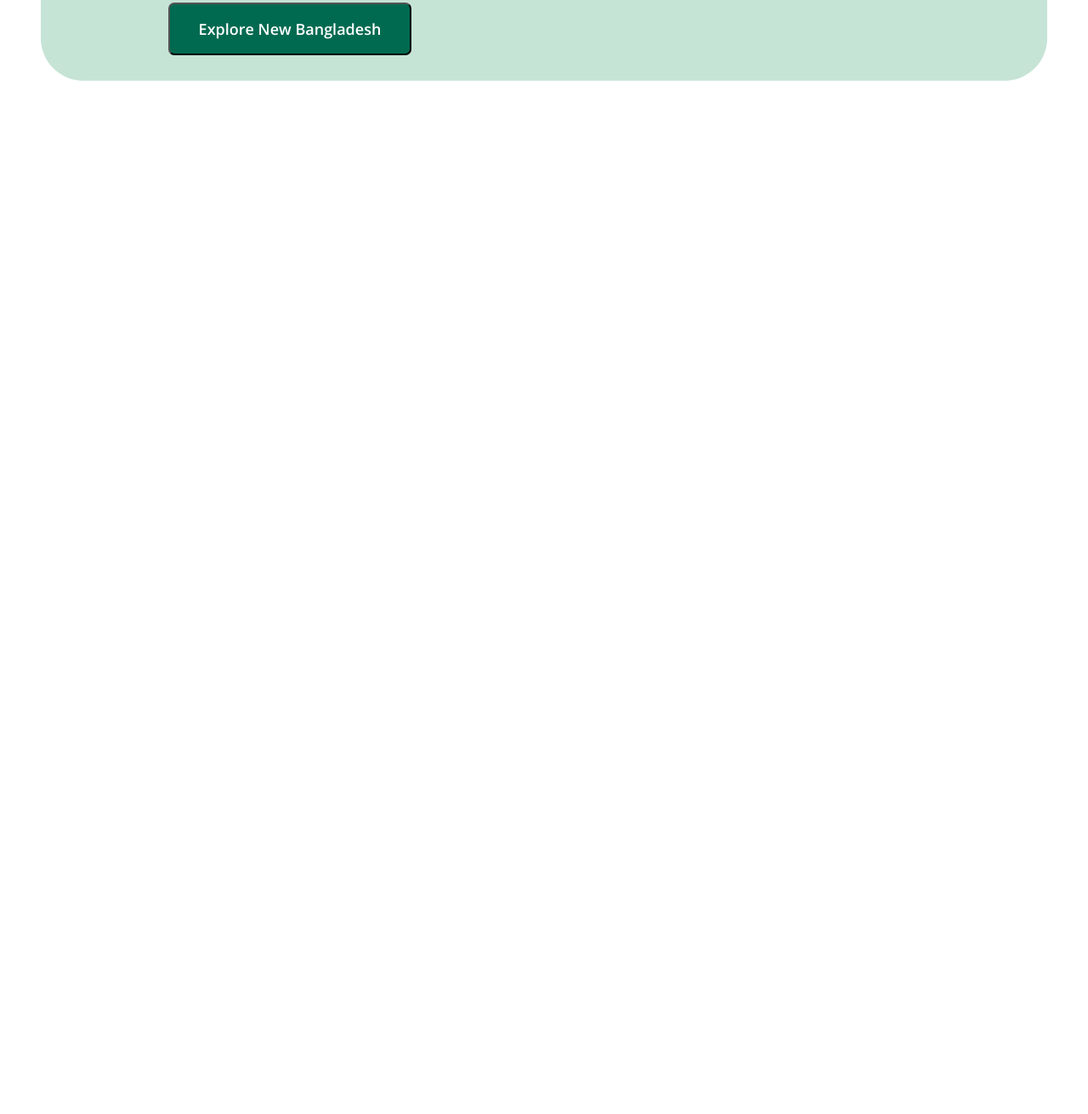
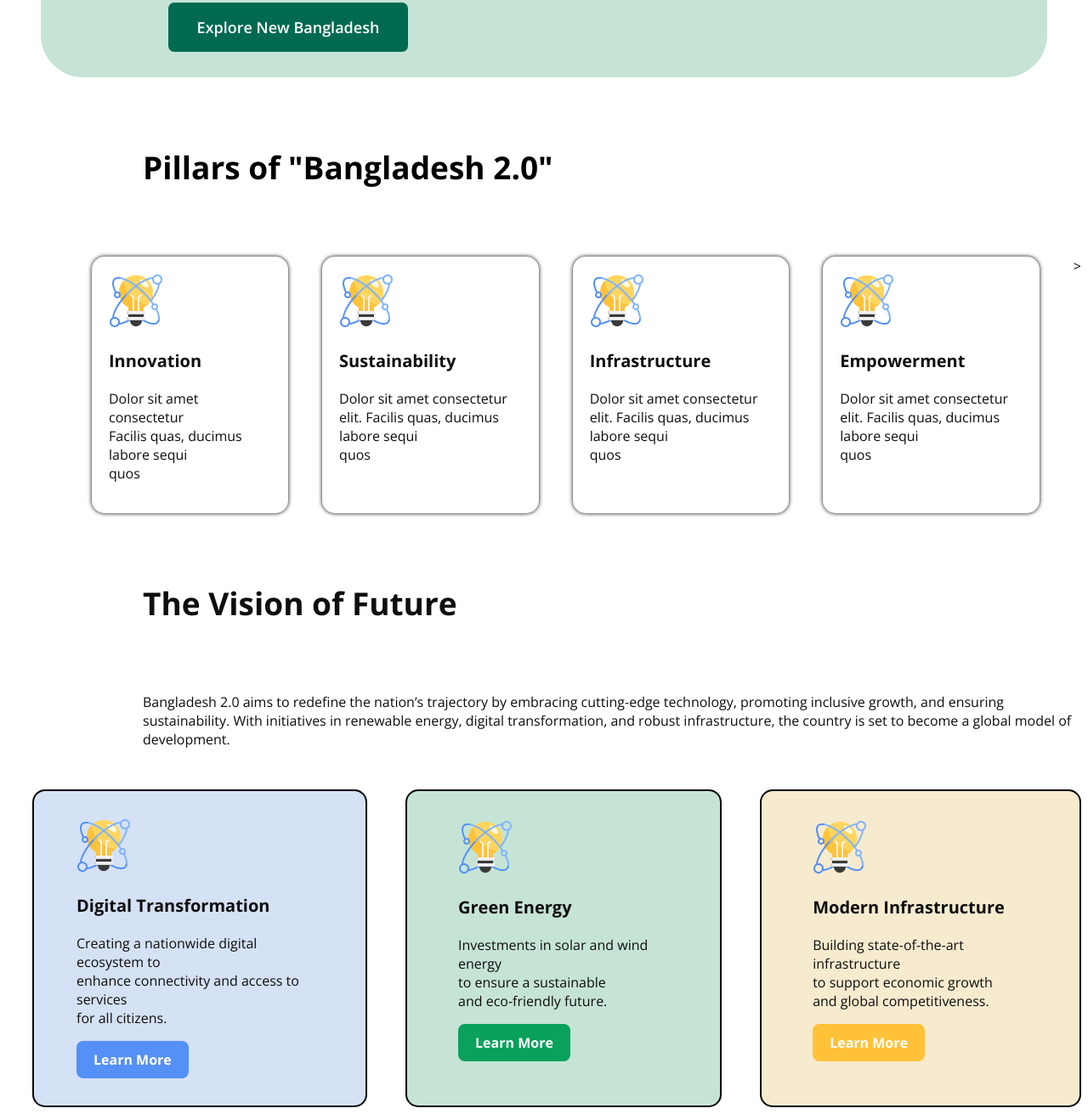
Before and after one commit to abdullahtamim32/Assinment-1-project, a plain HTML site: page index.html in a window 1280 px wide. Shown: the part 773-2084 px from the top of the page at 85% size. Before the commit the page ends 876 px from the top, so only its background shows below. Drawn offline with nearby package versions, Linux system fonts and the light colour scheme.

Commit message:
my-first-project-3

```diff
--- a/index.html
+++ b/index.html
@@ -42,8 +42,94 @@
     <div class="img-div">
 <img src="assets/hero.png" alt="bd-flag">
     </div>
+
         </section>
     </div>
     </header>
+   <main>
+    <section
+    id="third-section-Pillars-of-Bangladesh20">
+   <h3 class="third-section-h3-20">
+    Pillars of "Bangladesh 2.0"
+   </h3>
+<section class="section-of-ban10">
+<div class="four-boxes">
+    <img class="card-icon" src="assets/card-icon.png" alt="">
+    <p class="card-big-text">Innovation</p>
+    <p class="card-small-text">Dolor sit amet consectetur <br> Facilis quas, ducimus labore sequi<br>quos </p>
+</div>
+<div class="four-boxes">
+    <img class="card-icon" src="assets/card-icon.png" alt="">
+    <p class="card-big-text">Sustainability</p>
+    <p class="card-small-text">Dolor sit amet consectetur <br> elit. Facilis quas, ducimus labore sequi<br>quos </p>
+</div>
+<div class="four-boxes">
+    <img class="card-icon" src="assets/card-icon.png" alt="">
+    <p class="card-big-text">Infrastructure</p>
+    <p class="card-small-text">Dolor sit amet consectetur <br> elit. Facilis quas, ducimus labore sequi <br> quos </p>
+</div>
+<div class="four-boxes">
+    <img class="card-icon" src="assets/card-icon.png" alt="">
+    <p class="card-big-text">Empowerment</p>
+    <p class="card-small-text">Dolor sit amet consectetur <br> elit. Facilis quas, ducimus labore sequi <br> quos </p>
+</div>>
+</section>
+    </section>
+    <!-- 4th main section -->
+    <section>
+<h3 class="fourth-big-h3">The Vision of Future</h3>
+<p class="smaller-text-4th">Bangladesh 2.0 aims to redefine the nation’s trajectory by embracing cutting-edge technology, promoting inclusive growth, and ensuring sustainability. With initiatives in renewable energy, digital transformation, and robust infrastructure, the country is set to become a global model of development.</p>
+    </section>
+    <!-- forth section box part -->
+    <section id="forth-section-next-part">
+        <section class="section-4-auto auto-1">
+            <img src="assets/card-icon.png" alt="first-img">
+            <h3 class="section-next-4-big-h3">
+                Digital Transformation
+            </h3>
+        <p class="section-next-4-small-para">
+            Creating a nationwide digital ecosystem to <br>  enhance connectivity and access to services <br> for all citizens.
+        </p>
+        <a href="">
+         <button class="section-4-btn-4 section-4-btn-1">
+            Learn More
+         </button>
+        </a>
+        </section>
+        <section class="section-4-auto auto-2">
+            <img src="assets/card-icon.png" alt="second-img">
+            <h3 class="section-next-4-big-h3">
+                Green Energy
+            </h3>
+        <p class="section-next-4-small-para">
+            Investments in solar and wind energy <br>  to  ensure a sustainable
+            <br> and eco-friendly future.
+        </p>
+        <a href="">
+            <button class="section-4-btn-4 section-4-btn-2">
+               Learn More
+            </button>
+           </a>
+        </section>
+        <section class="section-4-auto auto-3">
+            <img src="assets/card-icon.png" alt="third-img">
+            <h3 class="section-next-4-big-h3">
+                Modern Infrastructure
+            </h3>
+        <p class="section-next-4-small-para">
+            Building state-of-the-art infrastructure <br> to support  economic growth
+            <br> and global competitiveness.
+        </p>
+        <a href="">
+            <button class="section-4-btn-4 section-4-btn-3">
+               Learn More
+            </button>
+           </a>
+        </section>
+
+
+
+    </section>
+</main>
 </body>
 </html>
--- a/style.css
+++ b/style.css
@@ -76,12 +76,153 @@ font-size: 30px;
     background-color: #006A50;
     border-radius: 7px;
     color: white;
+    border: none;
 }
-
-
-
-
+.btn-2:hover{
+    background-color: rgb(149, 214, 228);
+    color: black;
+}
 /* section first
     id name first-section
     section end
  */
+
+ /* 3rd section id name
+ third-section-Pillars-of-Bangladesh20 start*/
+
+ /* # and first is in this 3rd section */
+
+
+.third-section-h3-20{
+font-weight: bold;
+font-size: 37px;
+margin: 80px 160px;
+
+}
+
+/* 4 boxes section class */
+/* main parent with flex */
+.section-of-ban10{
+display: flex;
+justify-content: center;
+max-width: 95%;
+/* justify-content: space-be; */
+gap: 40px;
+margin-left: 100px;
+
+/* justify-content: space-around; */
+
+}
+
+/* boxes part */
+.four-boxes{
+    box-shadow: 0px 0px 5px black;
+    padding: 20px;
+    border-radius: 15px;
+}
+.card-big-text{
+    font-weight: bold;
+    font-size: 20px;
+    color: #0E0E0E;
+}
+.card-small-text{
+    font-weight: 400;
+    font-size: 16px;
+    color: #0E0E0E;
+}
+
+ /* 3rd section id name
+ third-section-Pillars-of-Bangladesh20 end*/
+
+
+ /* 4th main section start */
+
+.fourth-big-h3{
+color: #0E0E0E;
+font-weight: bold;
+font-size: 37px;
+margin: 80px 160px;
+}
+.smaller-text-4th{
+    color: #0E0E0E;
+    font-size: 16px;
+    font-weight: 400;
+    margin-left: 160px;
+}
+
+ /* 4th main section end */
+
+ /* forth next part box start */
+ #forth-section-next-part{
+display: flex;
+/* justify-content: center; */
+justify-content: center;
+margin-left: 30px;
+gap: 45px;
+
+
+
+ }
+
+
+ .section-4-auto{
+    /* margin-left: 30px; */
+    margin-top: 32px;
+    border: 2px solid;
+    border-radius: 15px;
+    padding: 32px 50px;
+ }
+ .auto-1{
+    background-color: rgb(213, 225, 245);
+ }
+  .auto-2{
+    padding: 34px 60px;
+    background-color: rgb(198, 228, 214);
+  }
+  .auto-3{
+    padding: 34px 60px;
+    background-color: rgb(247, 235, 207);
+  }
+ .section-next-4-big-h3{
+color: #0E0E0E;
+font-size: 20px;
+font-weight: bold;
+
+
+ }
+ .section-next-4-small-para{
+color: #0E0E0E;
+font-size: 16px;
+
+ }
+ .section-4-btn-4 {
+color: white;
+font-weight: bold;
+font-size: 16px;
+border: none;
+padding: 11px 20px;
+border-radius: 8px;
+ }
+ .section-4-btn-1{
+background-color: #5490F5;
+ }
+.section-4-btn-2{
+background-color: #09A15C;
+}
+
+.section-4-btn-3{
+background-color: #FFC239;
+}
+.section-4-btn-1:hover{
+    color: rgb(238, 227, 12);
+    background-color: rgba(0, 128, 0, 0.516);
+}
+.section-4-btn-2:hover{
+    color: rgb(238, 227, 12);
+    background-color: rgba(0, 128, 0, 0.516);
+}
+.section-4-btn-3:hover{
+    color: rgb(238, 227, 12);
+    background-color: rgba(0, 128, 0, 0.516);
+}
+ /* forth next part box end */
```
